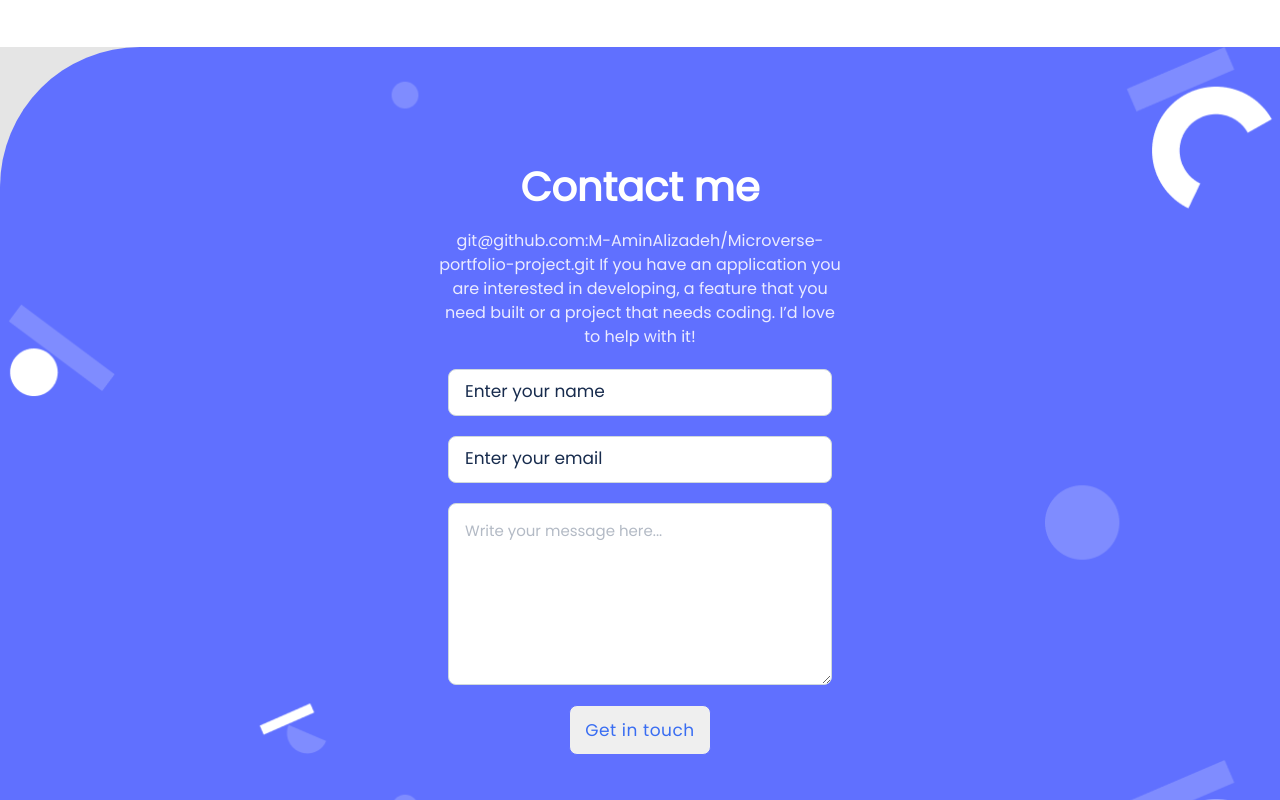
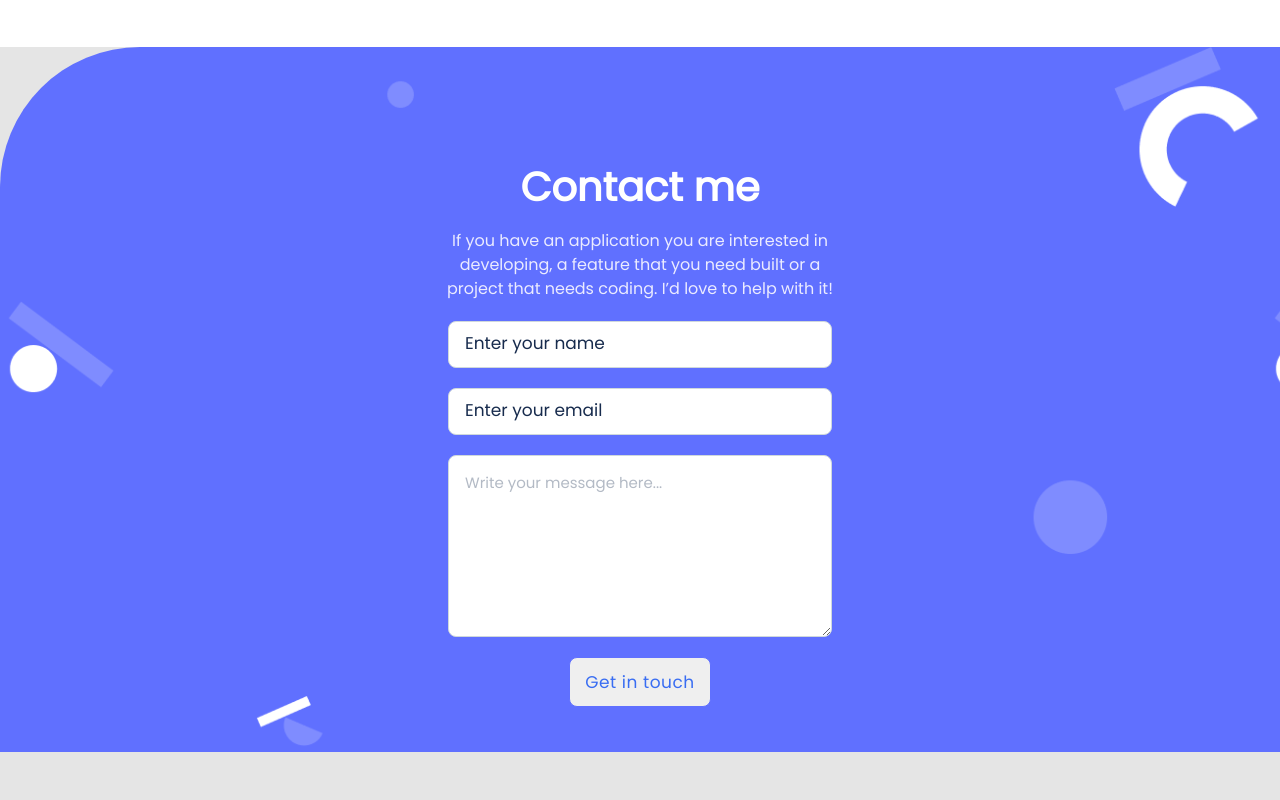
Before and after one commit to jojo987N/portfolio, a website: page index.html in a window 1280 px wide. Shown: the part 3516-4316 px from the top of the page. After the commit the page ends 4268 px from the top, so only its background shows below. Drawn offline with Linux system fonts and the light colour scheme.

Commit message:
update text contact  form

```diff
--- a/index.html
+++ b/index.html
@@ -186,8 +186,7 @@
   <section class="contact-me">
 
     <h2>Contact me</h2>
-    <p class="second-text">git@github.com:M-AminAlizadeh/Microverse-portfolio-project.git
-      If you have an application you are interested in developing, a feature that you need built
+    <p class="second-text">If you have an application you are interested in developing, a feature that you need built
       or a project that needs coding.
       I’d love to help with it!
     </p>
```
